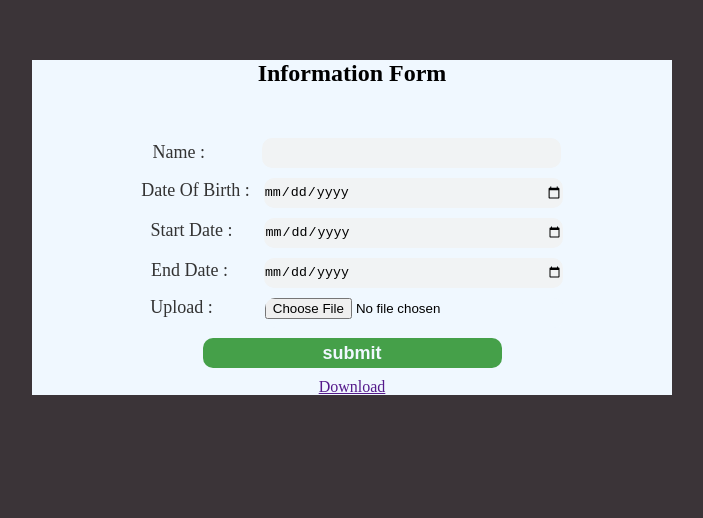
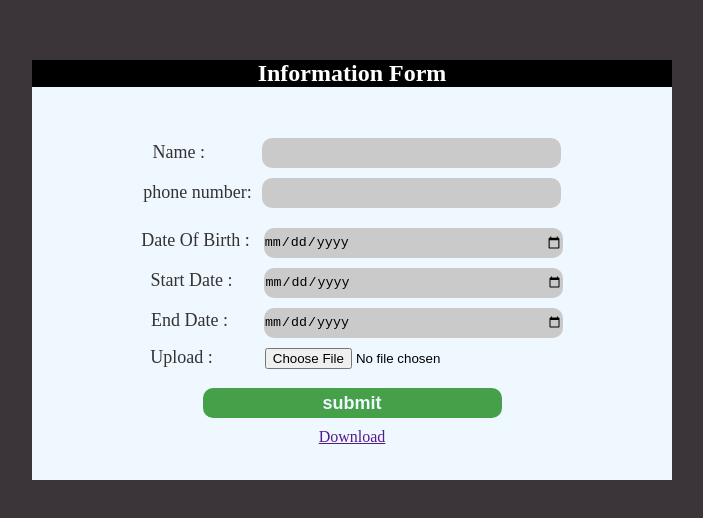
Before and after one commit to moazzamaliqazi1/Form-validate, a plain HTML site: page index.html in a window 1280 px wide. Shown: the part 140-658 px from the top of the page, without its empty margins (347-1050 px from the left). Drawn offline with Linux system fonts and the light colour scheme.

Commit message:
add validation on name , add new field name = phone ,validate phone number

```diff
--- a/index.html
+++ b/index.html
@@ -1,40 +1,53 @@
 <!DOCTYPE html>
 <html lang="en">
   <head>
-    <meta charset="UTF-8">
-    <meta http-equiv="X-UA-Compatible" content="IE=edge">
-    <meta name="viewport" content="width=device-width, initial-scale=1.0">
-    <link rel ="stylesheet" href="style.css" >
+    <meta charset="UTF-8" />
+    <meta http-equiv="X-UA-Compatible" content="IE=edge" />
+    <meta name="viewport" content="width=device-width, initial-scale=1.0" />
+    <link rel="stylesheet" href="style.css" />
     <title>Form Validate</title>
   </head>
   <body>
     <div class="main">
-        <h2>Information Form</h2>
+      <h2 style="background-color: black; color: white">Information Form</h2>
       <form action="" id="myform" class="form">
+        <label>Name : </label>
+        <input
+          type="text"
+          id="name"
+          class="name"
+          minlength="6"
+          maxlength="15"
+        /><br />
+        <label for="phone"> phone number:</label>
+        <input
+          type="text"
+          id="phone"
+          class="phone"
+          name="phone"
+          maxlength="12"
+          oninput="isPhoneValid()"
+        /><br />
+        <label>Date Of Birth :</label>
+        <input type="date" id="dob" class="dob" /><br />
+        <label>Start Date :</label>
+        <input type="date" id="today" class="today" /><br />
+        <label for="">End Date :</label>
+        <input type="date" id="tomorrow" class="tomorrow" /><br />
+        <label for="">Upload :</label>
+        <input
+          name="userfile"
+          type="file"
+          id="file"
+          accept="application/pdf"
+          class="file"
+        /><br />
 
-            <label>Name : </label>
-            <input type="text" id="name"  class="name" ><br>
-            <label>Date Of Birth :</label>
-            <input type="date" id="dob"  class="dob"><br>
-            <label>Start Date :</label>
-            <input  type="date" id="today"  class="today"><br>
-            <label for="">End Date :</label>
-            <input type="date" id="tomorrow" class="tomorrow"><br>
-            <label for="">Upload :</label>
-            <input name="userfile" type="file" id="file" accept="application/pdf" class="file"  /><br>
-
-
-
-
-            <input type="submit" onclick="myFun()" value="submit"  class="submit">
+        <input type="submit" onclick="myFun()" value="submit" class="submit" />
       </form>
       <a href="" id="link">Download </a>
     </div>
 
-
     <script src="script.js"></script>
-    <!-- <script src="jquery.js"></script> -->
-
-
   </body>
 </html>
--- a/script.js
+++ b/script.js
@@ -1,32 +1,42 @@
-function myFun(){
+function myFun() {
   const name = document.getElementById("name");
   const dob = document.getElementById("dob");
-
   const today = document.getElementById("today");
   const tomorrow = document.getElementById("tomorrow");
   const file = document.getElementById("file");
   const form = document.getElementById("myforn");
   const arr = [];
 
+  // .....FOR  NAME  VALIDATION USER CANNOT ENTER NUMBERS,SPACES AND SPECIAL CHARACTERS IN NAME.....
 
-    if (today.value >= tomorrow.value)
-    {
-        alert("End date should be be greater then start date")
+  const regName = /^[A-Za-z_]+$/;
+  if (!regName.test(name.value)) {
+    alert("Invalid Name.");
+    return false;
   }
 
-    arr.push({ name : `${name.value}`});
-    arr.push({ dob : `${dob.value}`});
-    arr.push({ Start_date: `${today.value}`});
-    arr.push({ End_date : `${tomorrow.value}`});
-    arr.push({ file : `${file.value}`});
+  // .......FOR DATE VALIDATION.....
+
+  if (today.value >= tomorrow.value) {
+    alert("End date should be be greater then start date");
+  }
+  //.......send data in localStorage by JSON ............
+
+  arr.push({ name: `${name.value}` });
+  arr.push({ dob: `${dob.value}` });
+  arr.push({ Start_date: `${today.value}` });
+  arr.push({ End_date: `${tomorrow.value}` });
+  arr.push({ file: `${file.value}` });
   localStorage.setItem("", JSON.stringify(arr));
-};
+}
 
-const input = document.getElementById('file');
-const link = document.getElementById('link');
+//.......download file code .........
+
+const input = document.getElementById("file");
+const link = document.getElementById("link");
 let objectURL;
 
-input.addEventListener('change', function () {
+input.addEventListener("change", function () {
   if (objectURL) {
     // revoke the old object url to avoid using more memory than needed
     URL.revokeObjectURL(objectURL);
@@ -38,3 +48,17 @@ input.addEventListener('change', function () {
   link.download = file.name; // this name is used when the user downloads the file
   link.href = objectURL;
 });
+
+//......phone number validation..........
+function isPhoneValid() {
+  const phone = document.getElementById("phone");
+
+  if (isNaN(phone.value) && !phone.value.includes("-")) {
+    alert("please enter number");
+  }
+  phone.addEventListener("keyup", function () {
+    if (phone.value.length === 4) {
+      phone.value += "-";
+    }
+  });
+}
--- a/style.css
+++ b/style.css
@@ -9,7 +9,7 @@ body{
 }
 div.main{
     background-color: aliceblue;
-    height: 335px;
+    height: 420px;
     text-align: center;
     width: 50%;
     margin: 200px 0px 0px 379px
@@ -23,10 +23,13 @@ input{
     height: 30px;
     border: none;
     border-radius: 10px;
-    background-color: #f1f3f4;
+    background-color: #cacaca;
 }
 .name{
     margin: 0px 0px 0px 53px;
+}
+.phone{
+    margin-left: 6px;
 }
 .dob{
     margin: 14px 0px 0px px
@@ -40,6 +43,7 @@ input{
 .file{
     margin: 10px 0px 0px 48px;
     background-color: #f0f8ff;
+    border-radius: 0px;
 }
 .submit{
     background-color: #45a049;
```
Lines whose indentation alone changed are shown as unchanged.
